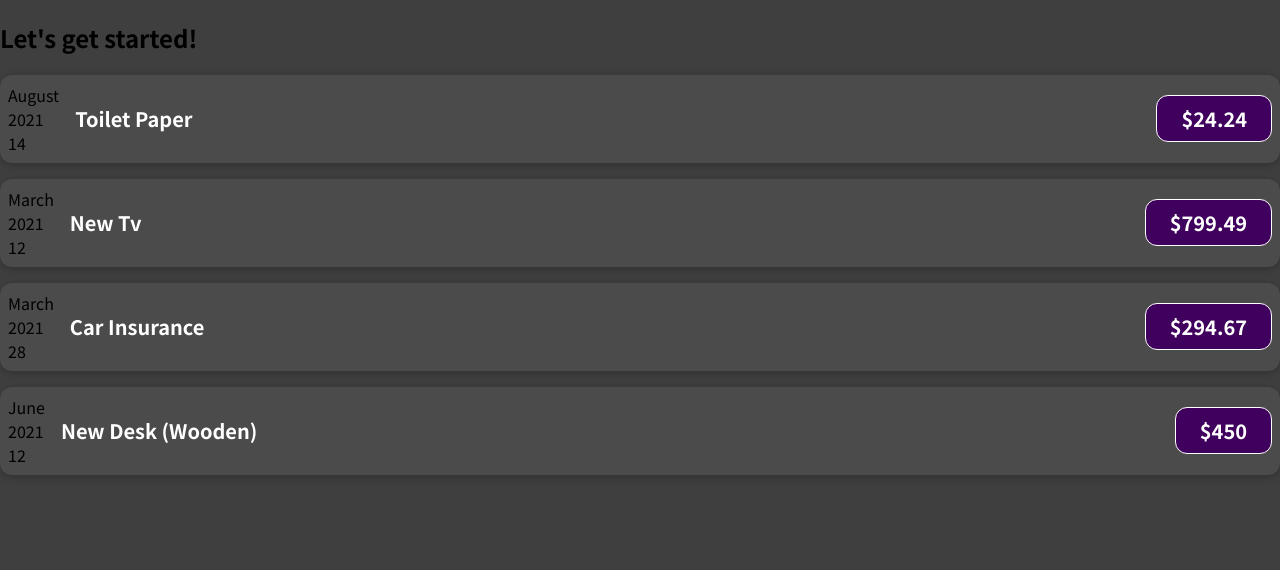
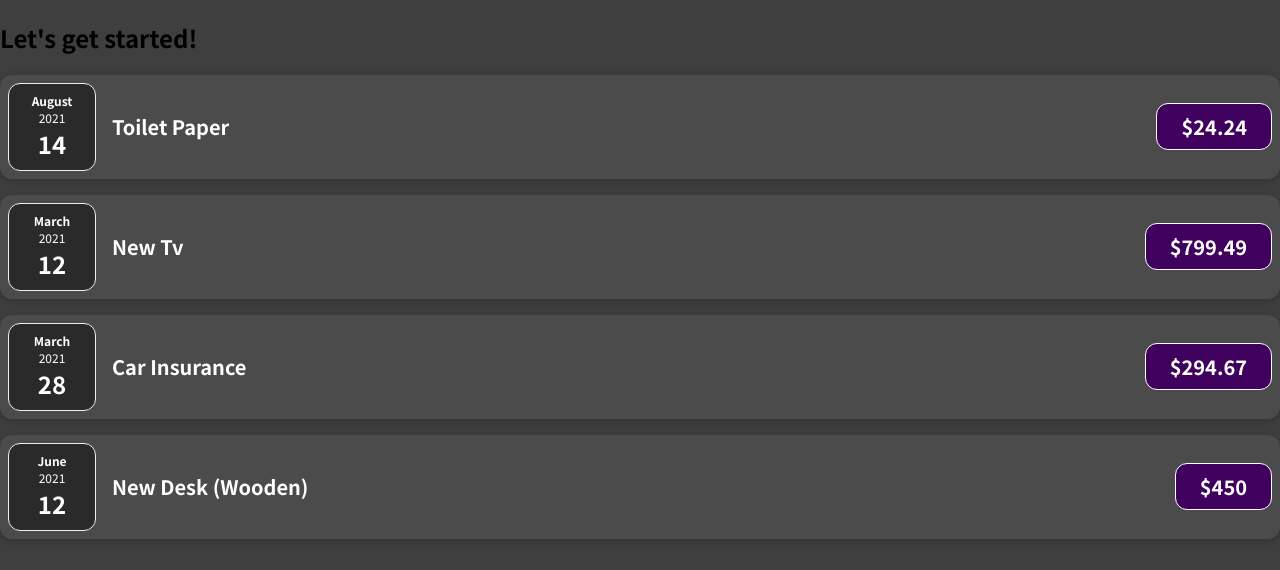
Before and after one commit to loretari/react_project.github.io, a JavaScript app in the folder react_project/: page / in a window 1280 px wide. Shown: the top 570 px of the page. Built offline with nearby package versions, Linux system fonts and the light colour scheme.

Commit message:
init: add component ExpenseDate.js

```diff
--- a/react_project/src/App.js
+++ b/react_project/src/App.js
@@ -38,22 +38,22 @@
     title = {expenses[0].title}
     amount = {expenses[0].amount}
     date = {expenses[0].date}
-    ></ExpenseItem>
+    />
         <ExpenseItem
     title = {expenses[1].title}
     amount = {expenses[1].amount}
     date = {expenses[1].date}
-        ></ExpenseItem>
+        />
         <ExpenseItem
     title = {expenses[2].title}
     amount = {expenses[2].amount}
     date = {expenses[2].date}
-        ></ExpenseItem>
+        />
         <ExpenseItem
     title = {expenses[3].title}
     amount = {expenses[3].amount}
     date = {expenses[3].date}
-        ></ExpenseItem>
+        />
     </div>
 );
 }
--- /dev/null
+++ b/react_project/src/components/ExpenseDate.css
@@ -0,0 +1,26 @@
+.expense-date {
+    display: flex;
+    flex-direction: column;
+    width: 5.5rem;
+    height: 5.5rem;
+    border: 1px solid #ececec;
+    background-color: #2a2a2a;
+    color: white;
+    border-radius: 12px;
+    align-items: center;
+    justify-content: center;
+}
+
+.expense-date__month {
+    font-size: 0.75rem;
+    font-weight: bold;
+}
+
+.expense-date__year {
+    font-size: 0.75rem;
+}
+
+.expense-date__day {
+    font-size: 1.5rem;
+    font-weight: bold;
+}
--- /dev/null
+++ b/react_project/src/components/ExpenseDate.js
@@ -0,0 +1,17 @@
+import './ExpenseDate.css'
+
+function ExpenseDate(props) {
+    const month = props.date.toLocaleString("en-US", { month: "long" })
+    const day = props.date.toLocaleString("en-US", { day: "2-digit" })
+    const year = props.date.getFullYear()
+
+    return (
+            <div className='expense-date'>
+                <div className='expense-date__month'>{month}</div>
+                <div className='expense-date__year'>{year}</div>
+                <div className='expense-date__day'>{day}</div>
+            </div>
+        )
+
+}
+export default ExpenseDate;
--- a/react_project/src/components/ExpenseItem.js
+++ b/react_project/src/components/ExpenseItem.js
@@ -1,18 +1,14 @@
+import './ExpenseDate';
 import "./ExpenseItem.css"
+import ExpenseDate from "./ExpenseDate";
 
-function ExpensItem(props) {
+function ExpenseItem(props) {
 
-    const month = props.date.toLocaleString("en-US", { month: "long" })
-    const day = props.date.toLocaleString("en-US", { day: "2-digit" })
-    const year = props.date.getFullYear()
+
 
     return (
         <div className='expense-item'>
-            <div>
-                <div>{month}</div>
-                <div>{year}</div>
-                <div>{day}</div>
-            </div>
+<ExpenseDate date={props.date} />
 
             <div className='expense-item__description'>
                 <h2>{props.title}</h2>
@@ -22,4 +18,4 @@
     )
 }
 
-export default ExpensItem
+export default ExpenseItem
```
